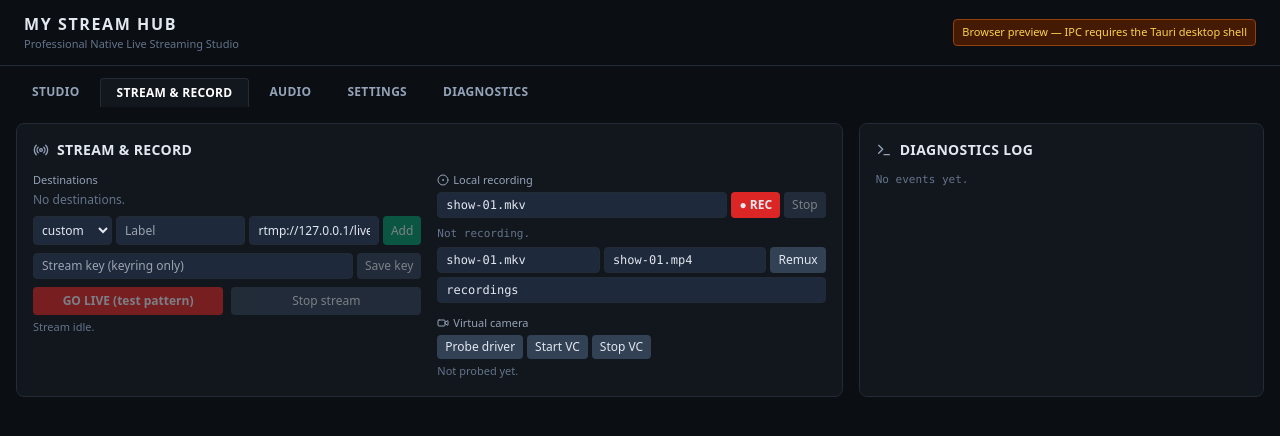
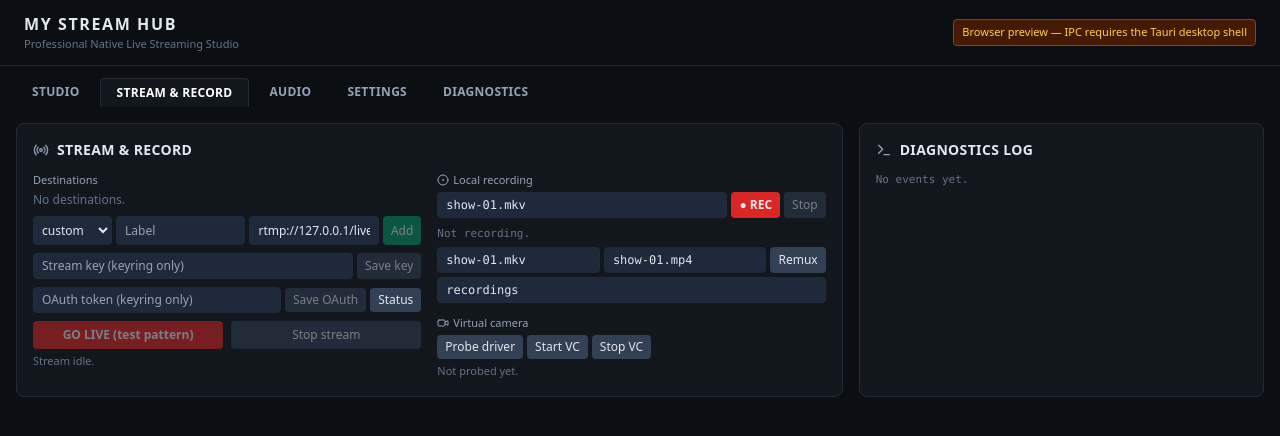
Before and after one commit to mbf-coder/my-stream-hub, a React (Vite) app: page / in a window 1280 px wide. Both pictures are taken after a click on the button "STREAM & RECORD". Shown: the top 436 px of the page. Built offline with nearby package versions, Linux system fonts and the light colour scheme.

Commit message:
MY STREAM HUB — OAuth token UI in stream panel

```diff
--- a/src/components/StreamRecordPanel.tsx
+++ b/src/components/StreamRecordPanel.tsx
@@ -17,6 +17,7 @@ export default function StreamRecordPanel() {
   const [remuxIn, setRemuxIn] = useState('show-01.mkv');
   const [remuxOut, setRemuxOut] = useState('show-01.mp4');
   const [remuxDir, setRemuxDir] = useState('recordings');
+  const [oauthToken, setOauthToken] = useState('');
 
   return (
     <section className="rounded-lg bg-studio-panel border border-studio-border p-4 md:col-span-2" aria-label="Stream and record">
@@ -57,6 +58,18 @@ export default function StreamRecordPanel() {
             >
               {keySaved ? 'Saved ✓' : 'Save key'}
             </button>
+          </div>
+          <div className="flex gap-1 mt-2 items-center">
+            <input type="password" value={oauthToken} onChange={(e) => setOauthToken(e.target.value)} placeholder="OAuth token (keyring only)" autoComplete="off" className="flex-1 min-w-0 rounded bg-slate-800 border border-studio-border text-xs px-2 py-1" />
+            <button
+              onClick={() => void l.saveOAuth(platform, oauthToken).then(() => setOauthToken(''))}
+              disabled={l.busy || !oauthToken}
+              className="rounded bg-slate-700 hover:bg-slate-600 disabled:opacity-50 px-2 py-1 text-xs"
+            >
+              Save OAuth
+            </button>
+            <button onClick={() => void l.checkOAuth(platform)} disabled={l.busy} className="rounded bg-slate-700 hover:bg-slate-600 disabled:opacity-50 px-2 py-1 text-xs">Status</button>
+            {l.oauthOk !== null && <span className={`text-[11px] ${l.oauthOk ? 'text-emerald-300' : 'text-slate-500'}`}>{l.oauthOk ? 'token valid' : 'no token'}</span>}
           </div>
           <div className="flex gap-2 mt-2">
             <button
```
